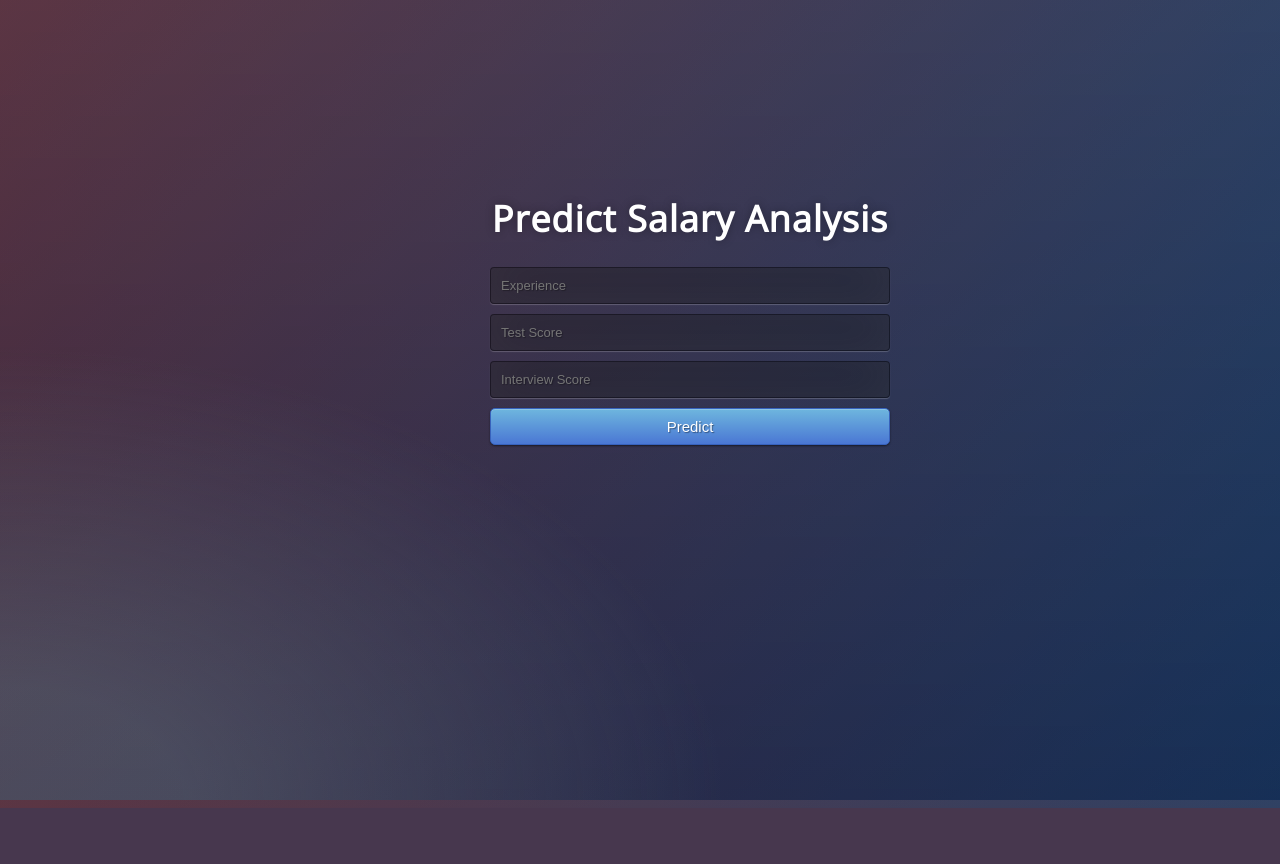
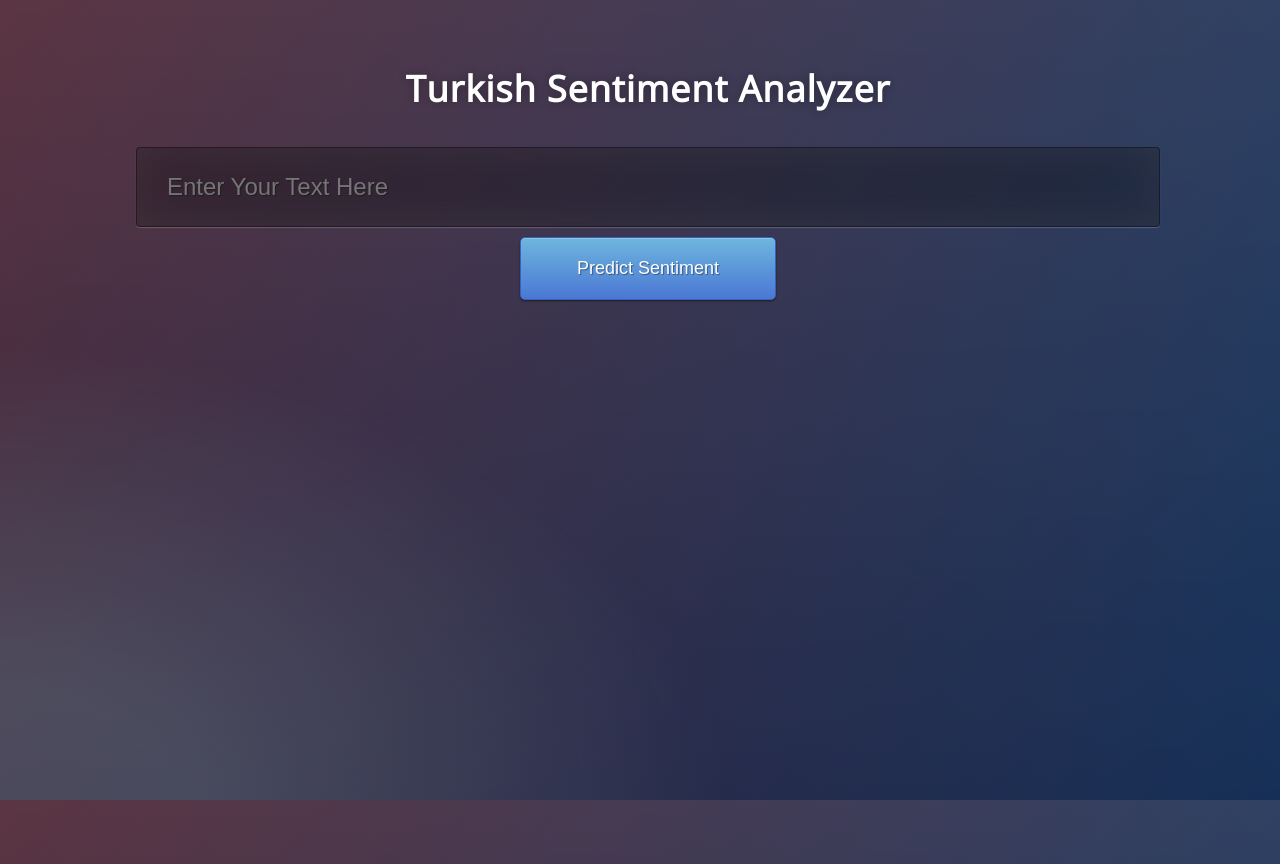
Before and after one commit to gurkandyilmaz/sentiment, a Flask app: page / in a window 1280 px wide. Before the commit the page ends 808 px from the top, so only its background shows below. Run offline with Flask 2, Linux system fonts and the light colour scheme; parts of the project's set-up code (start-up, migrations or seed data) failed here and were passed over.

Commit message:
keras model integration with flask

```diff
--- a/flask_sentiment/app.py
+++ b/flask_sentiment/app.py
@@ -1,12 +1,14 @@
 import os
 import pickle
 os.environ['TF_CPP_MIN_LOG_LEVEL'] = '3'
-
-from flask import Flask, render_template
+SECRET_KEY = os.urandom(32)
+from flask import Flask, request, render_template, redirect, url_for
 
 from sentiment_models import preprocess, vectorize, model
 
 app = Flask(__name__)
+app.config['SECRET_KEY'] = SECRET_KEY
+
 
 max_features = 40000
 max_sequence_length = 20
@@ -20,13 +22,29 @@ lstm_model_path = os.path.join(models_directory, 'best_lstm.h5')
 tokenizer = model.load_tokenizer(tokenizer_file_path)
 lstm_model = model.load_model(lstm_model_path)
 
-@app.route('/')
+@app.route('/', methods=['GET', 'POST'])
 def index():
+    result_dict = {}
+    if request.method == "POST":
+        form = request.form
+        user_query = form.get('user_query', 'ERROR: user_query not found')
+        sentiment_score = model.predict_sentiment(user_query, tokenizer, lstm_model)
+        print("User QUERY: ", user_query)
+        print("Sentimen SCORE: ", sentiment_score)
+
+        result_dict['user_query'] = user_query
+        result_dict['sentiment_score'] = sentiment_score
+
+        return render_template('base.html', result=result_dict)
+
+    result_dict['user_query'] = 'BOS'
+    result_dict['sentiment_score'] = 'NaN'
+    return render_template('base.html', result=result_dict)
+
+@app.route('/predict', methods=['GET'])
+def predict():
+
     return render_template('base.html')
-
-@app.route('/index')
-def about():
-    return 'about'
 
 @app.route('/<input_string>')
 def hello(input_string):
--- a/flask_sentiment/sentiment_models/model.py
+++ b/flask_sentiment/sentiment_models/model.py
@@ -28,9 +28,13 @@ def load_model(model_path):
 
 
 def predict_sentiment(input_text, tokenizer, model):
+    print("RAW TEXT: ", input_text)
     processed_text = preprocess_data(input_text)
+    print("PROCESSED: ", processed_text)
     transformed_text = transform_to_sequence_of_integers([processed_text], tokenizer)
+    print("TRANSFORMED: ", transformed_text)
     padded_text = pad_sequences_of_integers(transformed_text)
+    print("PADDED: ", padded_text)
 
     prediction = model.predict(padded_text)
     # transform the result it is between 0.0 and 1.0 (sigmoid) or -1.0 and 1.0 (tanh)
--- a/flask_sentiment/sentiment_models/preprocess.py
+++ b/flask_sentiment/sentiment_models/preprocess.py
@@ -33,7 +33,7 @@ def _remove_punc_nums_special_chars(tokens):
         lower_i = "İ".lower()
         if lower_i in token:
             token = re.sub(f'{lower_i}', 'i', token)
-        token = re.sub('[^a-zçşğöüİÖÜĞŞÇ]', ' ', token)
+        token = re.sub('[^a-zçşğıiöü]', ' ', token)
         cleaned_tokens[idx] = token.strip()
 
     return cleaned_tokens
--- a/flask_sentiment/static/css/style.css
+++ b/flask_sentiment/static/css/style.css
@@ -1,17 +1,108 @@
 @import url(https://fonts.googleapis.com/css?family=Open+Sans);
-.btn { display: inline-block; *display: inline; *zoom: 1; padding: 4px 10px 4px; margin-bottom: 0; font-size: 13px; line-height: 18px; color: #333333; text-align: center;text-shadow: 0 1px 1px rgba(255, 255, 255, 0.75); vertical-align: middle; background-color: #f5f5f5; background-image: -moz-linear-gradient(top, #ffffff, #e6e6e6); background-image: -ms-linear-gradient(top, #ffffff, #e6e6e6); background-image: -webkit-gradient(linear, 0 0, 0 100%, from(#ffffff), to(#e6e6e6)); background-image: -webkit-linear-gradient(top, #ffffff, #e6e6e6); background-image: -o-linear-gradient(top, #ffffff, #e6e6e6); background-image: linear-gradient(top, #ffffff, #e6e6e6); background-repeat: repeat-x; filter: progid:dximagetransform.microsoft.gradient(startColorstr=#ffffff, endColorstr=#e6e6e6, GradientType=0); border-color: #e6e6e6 #e6e6e6 #e6e6e6; border-color: rgba(0, 0, 0, 0.1) rgba(0, 0, 0, 0.1) rgba(0, 0, 0, 0.25); border: 1px solid #e6e6e6; -webkit-border-radius: 4px; -moz-border-radius: 4px; border-radius: 4px; -webkit-box-shadow: inset 0 1px 0 rgba(255, 255, 255, 0.2), 0 1px 2px rgba(0, 0, 0, 0.05); -moz-box-shadow: inset 0 1px 0 rgba(255, 255, 255, 0.2), 0 1px 2px rgba(0, 0, 0, 0.05); box-shadow: inset 0 1px 0 rgba(255, 255, 255, 0.2), 0 1px 2px rgba(0, 0, 0, 0.05); cursor: pointer; *margin-left: .3em; }
-.btn:hover, .btn:active, .btn.active, .btn.disabled, .btn[disabled] { background-color: #e6e6e6; }
-.btn-large { padding: 9px 14px; font-size: 15px; line-height: normal; -webkit-border-radius: 5px; -moz-border-radius: 5px; border-radius: 5px; }
-.btn:hover { color: #333333; text-decoration: none; background-color: #e6e6e6; background-position: 0 -15px; -webkit-transition: background-position 0.1s linear; -moz-transition: background-position 0.1s linear; -ms-transition: background-position 0.1s linear; -o-transition: background-position 0.1s linear; transition: background-position 0.1s linear; }
-.btn-primary, .btn-primary:hover { text-shadow: 0 -1px 0 rgba(0, 0, 0, 0.25); color: #ffffff; }
-.btn-primary.active { color: rgba(255, 255, 255, 0.75); }
-.btn-primary { background-color: #4a77d4; background-image: -moz-linear-gradient(top, #6eb6de, #4a77d4); background-image: -ms-linear-gradient(top, #6eb6de, #4a77d4); background-image: -webkit-gradient(linear, 0 0, 0 100%, from(#6eb6de), to(#4a77d4)); background-image: -webkit-linear-gradient(top, #6eb6de, #4a77d4); background-image: -o-linear-gradient(top, #6eb6de, #4a77d4); background-image: linear-gradient(top, #6eb6de, #4a77d4); background-repeat: repeat-x; filter: progid:dximagetransform.microsoft.gradient(startColorstr=#6eb6de, endColorstr=#4a77d4, GradientType=0);  border: 1px solid #3762bc; text-shadow: 1px 1px 1px rgba(0,0,0,0.4); box-shadow: inset 0 1px 0 rgba(255, 255, 255, 0.2), 0 1px 2px rgba(0, 0, 0, 0.5); }
-.btn-primary:hover, .btn-primary:active, .btn-primary.active, .btn-primary.disabled, .btn-primary[disabled] { filter: none; background-color: #4a77d4; }
-.btn-block { width: 100%; display:block; }
+.btn {
+	display: inline-block;
+	*display: inline;
+	*zoom: 1;
+	padding: 4px 10px 4px;
+	font-size: 13px;
+	line-height: 18px;
+	color: #333333;
+	text-align: center;
+	text-shadow: 0 1px 1px rgba(255, 255, 255, 0.75);
+	vertical-align: middle;
+	background-color: #f5f5f5;
+	background-image: -moz-linear-gradient(top, #ffffff, #e6e6e6);
+	background-image: -ms-linear-gradient(top, #ffffff, #e6e6e6);
+	background-image: -webkit-gradient(linear, 0 0, 0 100%, from(#ffffff), to(#e6e6e6));
+	background-image: -webkit-linear-gradient(top, #ffffff, #e6e6e6);
+	background-image: -o-linear-gradient(top, #ffffff, #e6e6e6);
+	background-image: linear-gradient(top, #ffffff, #e6e6e6);
+	background-repeat: repeat-x;
+	filter: progid:dximagetransform.microsoft.gradient(startColorstr=#ffffff, endColorstr=#e6e6e6, GradientType=0);
+	border-color: #e6e6e6 #e6e6e6 #e6e6e6;
+	border-color: rgba(0, 0, 0, 0.1) rgba(0, 0, 0, 0.1) rgba(0, 0, 0, 0.25);
+	border: 1px solid #e6e6e6;
+	-webkit-border-radius: 4px;
+	-moz-border-radius: 4px;
+	border-radius: 4px;
+	-webkit-box-shadow: inset 0 1px 0 rgba(255, 255, 255, 0.2), 0 1px 2px rgba(0, 0, 0, 0.05);
+	-moz-box-shadow: inset 0 1px 0 rgba(255, 255, 255, 0.2), 0 1px 2px rgba(0, 0, 0, 0.05);
+	box-shadow: inset 0 1px 0 rgba(255, 255, 255, 0.2), 0 1px 2px rgba(0, 0, 0, 0.05);
+	cursor: pointer;
+	*margin-left: .3em;
+}
 
-* { -webkit-box-sizing:border-box; -moz-box-sizing:border-box; -ms-box-sizing:border-box; -o-box-sizing:border-box; box-sizing:border-box; }
+.btn:hover, .btn:active, .btn.active, .btn.disabled, .btn[disabled] {
+	background-color: #e6e6e6;
+}
 
-html { width: 100%; height:100%; overflow:hidden; }
+.btn-large {
+	padding: 20px 14px;
+	font-size: 18px;
+	line-height: normal;
+	-webkit-border-radius: 5px;
+	-moz-border-radius: 5px;
+	border-radius: 5px;
+}
+
+.btn:hover {
+	color: #333333;
+	text-decoration: none;
+	background-color: #e6e6e6;
+	background-position: 0 -15px;
+	-webkit-transition: background-position 0.1s linear;
+	-moz-transition: background-position 0.1s linear;
+	-ms-transition: background-position 0.1s linear;
+	-o-transition: background-position 0.1s linear;
+	transition: background-position 0.1s linear;
+}
+
+.btn-primary, .btn-primary:hover {
+	text-shadow: 0 -1px 0 rgba(0, 0, 0, 0.25);
+	color: #ffffff;
+}
+
+.btn-primary.active {
+	color: rgba(255, 255, 255, 0.75);
+}
+.btn-primary {
+	background-color: #4a77d4;
+	background-image: -moz-linear-gradient(top, #6eb6de, #4a77d4);
+	background-image: -ms-linear-gradient(top, #6eb6de, #4a77d4);
+	background-image: -webkit-gradient(linear, 0 0, 0 100%, from(#6eb6de), to(#4a77d4));
+	background-image: -webkit-linear-gradient(top, #6eb6de, #4a77d4);
+	background-image: -o-linear-gradient(top, #6eb6de, #4a77d4);
+	background-image: linear-gradient(top, #6eb6de, #4a77d4);
+	background-repeat: repeat-x;
+	filter: progid:dximagetransform.microsoft.gradient(startColorstr=#6eb6de, endColorstr=#4a77d4, GradientType=0);
+	border: 1px solid #3762bc;
+	text-shadow: 1px 1px 1px rgba(0,0,0,0.4);
+	box-shadow: inset 0 1px 0 rgba(255, 255, 255, 0.2), 0 1px 2px rgba(0, 0, 0, 0.5);
+}
+
+.btn-primary:hover, .btn-primary:active, .btn-primary.active, .btn-primary.disabled, .btn-primary[disabled] {
+	filter: none;
+	background-color: #4a77d4;
+}
+
+.btn-block {
+	width: 20%;
+	display:inline;
+}
+
+* {
+	-webkit-box-sizing:border-box;
+	-moz-box-sizing:border-box;
+	-ms-box-sizing:border-box;
+	-o-box-sizing:border-box;
+	box-sizing: border-box;
+}
+
+html {
+	width: 100%;
+	height:100%;
+	overflow:hidden;
+}
 
 body {
 	width: 100%;
@@ -30,25 +121,30 @@ body {
 	filter: progid:DXImageTransform.Microsoft.gradient( startColorstr='#3E1D6D', endColorstr='#092756',GradientType=1 );
 
 }
-.login {
-	position: absolute;
-	top: 40%;
-	left: 50%;
-	margin: -150px 0 0 -150px;
-	width:400px;
-	height:400px;
+
+
+
+.login h1 {
+	color: #fff;
+	text-shadow: 0 0 10px rgba(0,0,0,0.3);
+	letter-spacing:1px;
+	text-align:center;
+	width: 100%;
+	margin-top: 5%;
 }
 
-.login h1 { color: #fff; text-shadow: 0 0 10px rgba(0,0,0,0.3); letter-spacing:1px; text-align:center; }
-
 input {
-	width: 100%;
+	width: 80%;
+	height: 80px;
+	margin-right: 10px;
+	margin-left: 10px;
+	margin-top: 10px;
 	margin-bottom: 10px;
+	padding: 30px;
 	background: rgba(0,0,0,0.3);
 	border: none;
 	outline: none;
-	padding: 10px;
-	font-size: 13px;
+	font-size: 24px;
 	color: #fff;
 	text-shadow: 1px 1px 1px rgba(0,0,0,0.3);
 	border: 1px solid rgba(0,0,0,0.3);
@@ -60,4 +156,16 @@ input {
 	-ms-transition: box-shadow .5s ease;
 	transition: box-shadow .5s ease;
 }
-input:focus { box-shadow: inset 0 -5px 45px rgba(100,100,100,0.4), 0 1px 1px rgba(255,255,255,0.2); }
+
+input:focus {
+	box-shadow: inset 0 -5px 45px rgba(100,100,100,0.4), 0 1px 1px rgba(255,255,255,0.2);
+}
+
+.result h1 {
+	color: #ae4242;
+	text-shadow: 0 0 10px rgba(0,0,0,0.3);
+	letter-spacing:1px;
+	text-align:center;
+	width: 100%;
+	margin-top: 3%;
+}
--- a/flask_sentiment/templates/base.html
+++ b/flask_sentiment/templates/base.html
@@ -1,9 +1,9 @@
 <!DOCTYPE html>
-<html >
+<html lang="tr">
 <!--From https://codepen.io/frytyler/pen/EGdtg-->
 <head>
   <meta charset="UTF-8">
-  <title>ML API</title>
+  <title>Sentimentim</title>
   <link href='https://fonts.googleapis.com/css?family=Pacifico' rel='stylesheet' type='text/css'>
 <link href='https://fonts.googleapis.com/css?family=Arimo' rel='stylesheet' type='text/css'>
 <link href='https://fonts.googleapis.com/css?family=Hind:300' rel='stylesheet' type='text/css'>
@@ -14,19 +14,28 @@
 
 <body>
  <div class="login">
-	<h1>Predict Salary Analysis</h1>
+	<h1>Turkish Sentiment Analyzer</h1>
 
      <!-- Main Input For Receiving Query to our ML -->
-    <form action='#' ethod="post">
-    	<input type="text" name="experience" placeholder="Experience" required="required" />
-        <input type="text" name="test_score" placeholder="Test Score" required="required" />
-		<input type="text" name="interview_score" placeholder="Interview Score" required="required" />
+     {% if result.user_query == 'BOS' %}
+     	<form method="POST">
+    		<input type="text" name="user_query" placeholder="Enter Your Text Here" />
+        	<button type="submit" class="btn btn-primary btn-block btn-large">Predict Sentiment</button>
+    	</form>
+    {% else %}
+    	<form method="POST">
+    		<input type="text" name="user_query" value="{{result.user_query}}" />
+        	<button type="submit" class="btn btn-primary btn-block btn-large">Predict Sentiment</button>
+    	</form>
 
-        <button type="submit" class="btn btn-primary btn-block btn-large">Predict</button>
-    </form>
+		<div class="result">
+  			<h1>Sentiment Score: {{ result.sentiment_score }}</h1>
+  		</div>
+    {% endif %}
 
    <br>
    <br>
+
 
 
  </div>
```
Also changed, not shown: 1 other file.
